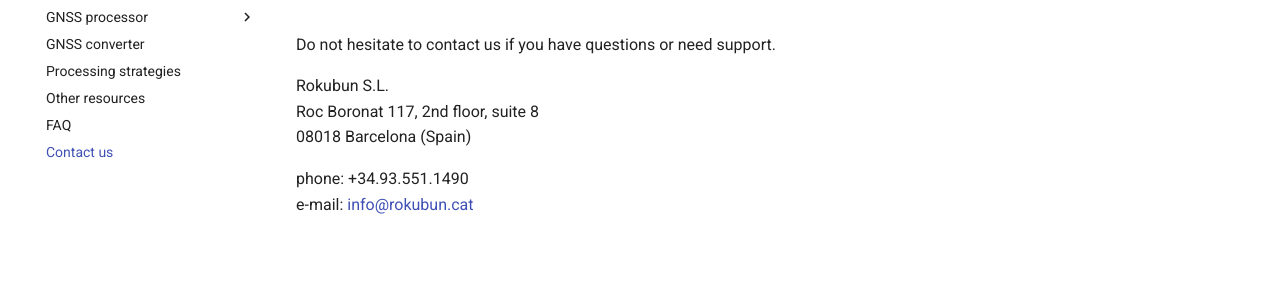
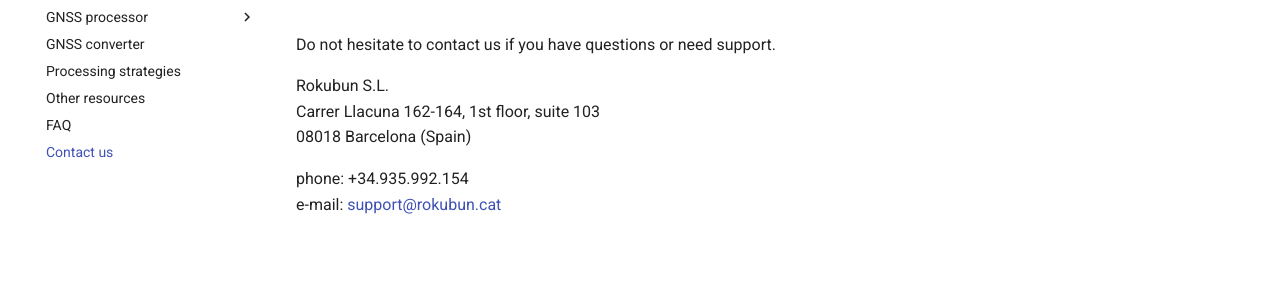
Before and after one commit to rokubun/jason-docs, an MkDocs documentation site: the page built from docs/contact.md, in a window 1280 px wide. Shown: the part 148-451 px from the top of the page. Built offline with MkDocs 1.6.1 and Material for MkDocs 9.7.7, drawn with Linux system fonts in a browser that asks for light colours; some web fonts are replaced; comment, search, counter and statistics services are not loaded.

Commit message:
fix: update the contact information.

```diff
--- a/docs/contact.md
+++ b/docs/contact.md
@@ -3,12 +3,12 @@
 Do not hesitate to contact us if you have questions or need support.
 
 Rokubun S.L. </br>
-Roc Boronat 117, 2nd floor, suite 8 </br>
+Carrer Llacuna 162-164, 1st floor, suite 103 </br>
 08018 Barcelona (Spain) </br>
 
 
-phone: +34.93.551.1490 </br>
-e-mail: [info@rokubun.cat](mailto:info@rokubun.cat?subject=[Jason doc] contact form inquiry) </br>
+phone: +34.935.992.154</br>
+e-mail: [support@rokubun.cat](mailto:support@rokubun.cat?subject=[Jason doc] contact form inquiry) </br>
 
 </br>
 </br>
```
